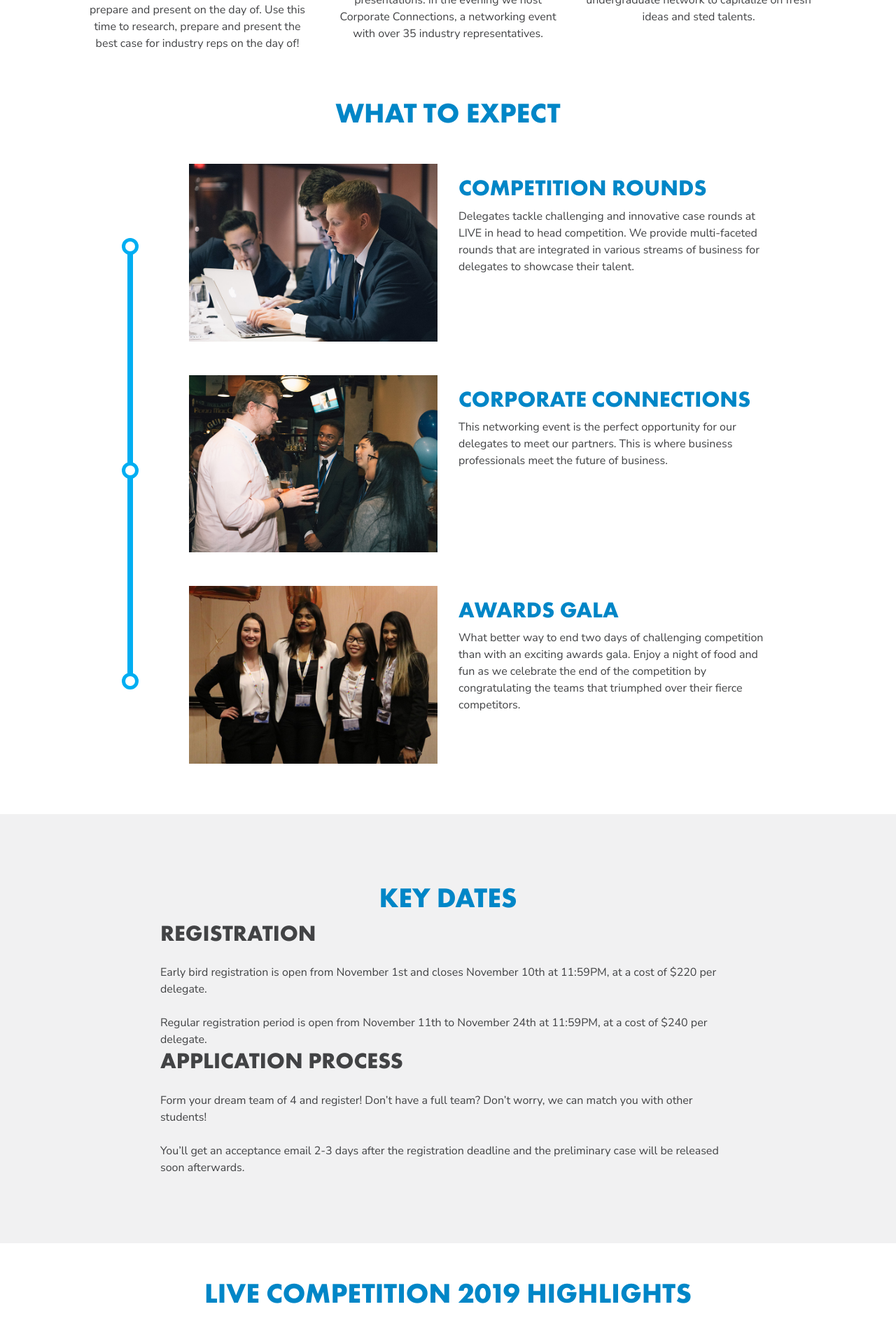
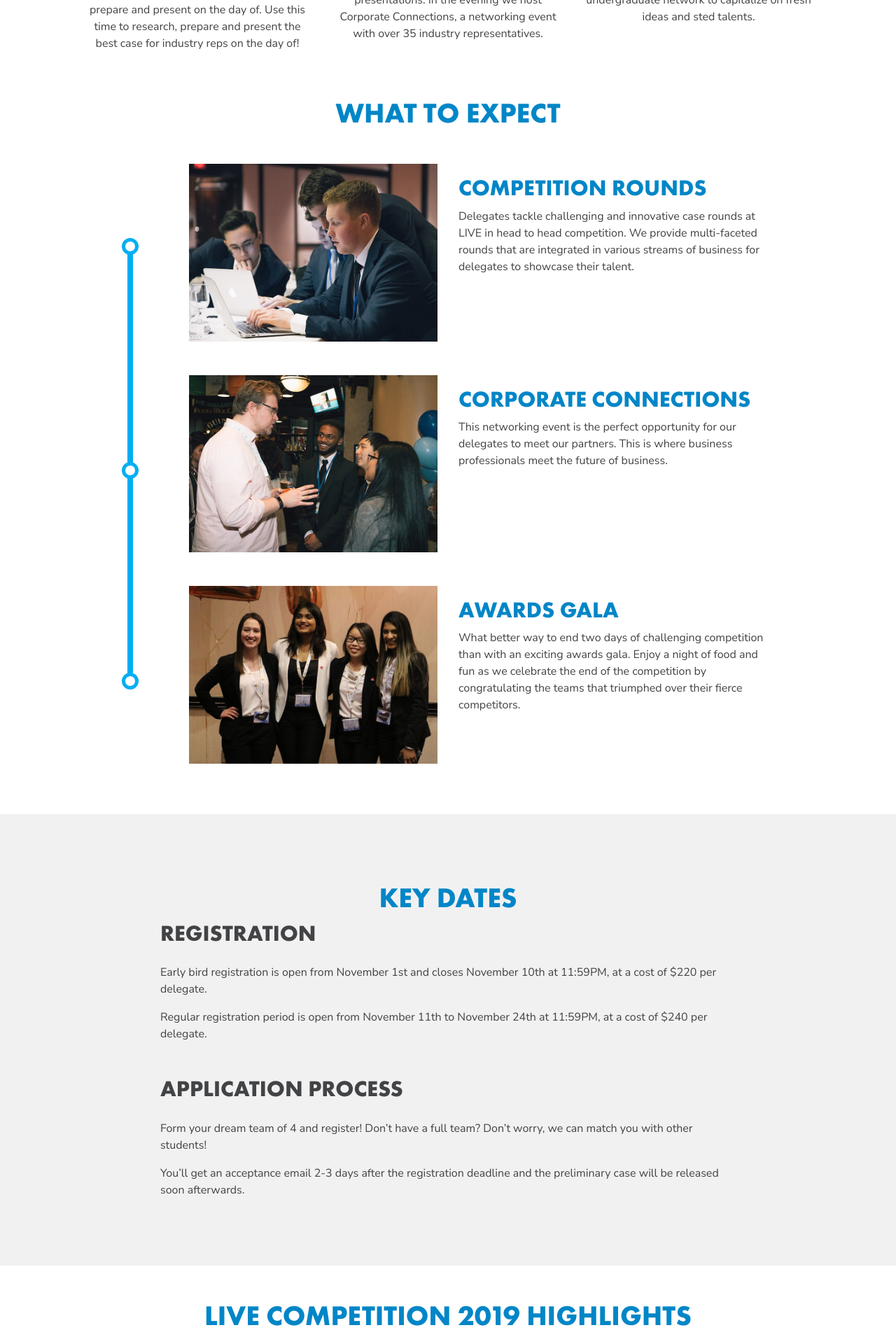
Before and after one commit to live-competition/live-competition.org, a Jekyll site: the page built from event/live-competition.html, in a window 1280 px wide. Shown: the part 1574-3474 px from the top of the page at 70% size. Built offline with Jekyll 4.4.1, drawn with Linux system fonts in a browser that asks for light colours; nearby versions of some CDN libraries; grey boxes are pictures that could not be loaded.

Commit message:
Minor change to the margining in Key Dates section

```diff
--- a/event/live-competition.html
+++ b/event/live-competition.html
@@ -133,10 +133,10 @@ custom_js:
           <h2 class="font-secondary text-primary h1 text-center">Key Dates</h2>
           <h2 class="font-secondary">Registration</h2>
           <p class="m-0 mt-4">Early bird registration is open from November 1st and closes November 10th at 11:59PM, at a cost of $220 per delegate.</p>
-          <p class="m-0 mt-4">Regular registration period is open from November 11th to November 24th at 11:59PM, at a cost of $240 per delegate.</p>
-          <h2 class="font-secondary">Application Process</h2>
+          <p class="m-0 mt-3">Regular registration period is open from November 11th to November 24th at 11:59PM, at a cost of $240 per delegate.</p>
+          <h2 class="font-secondary mt-5">Application Process</h2>
           <p class="m-0 mt-4">Form your dream team of 4 and register! Don’t have a full team? Don’t worry, we can match you with other students!</p>
-          <p class="m-0 mt-4">You’ll get an acceptance email 2-3 days after the registration deadline and the preliminary case will be released soon afterwards.</p>
+          <p class="m-0 mt-3">You’ll get an acceptance email 2-3 days after the registration deadline and the preliminary case will be released soon afterwards.</p>
         </div>
       </div>
     </div>
```
